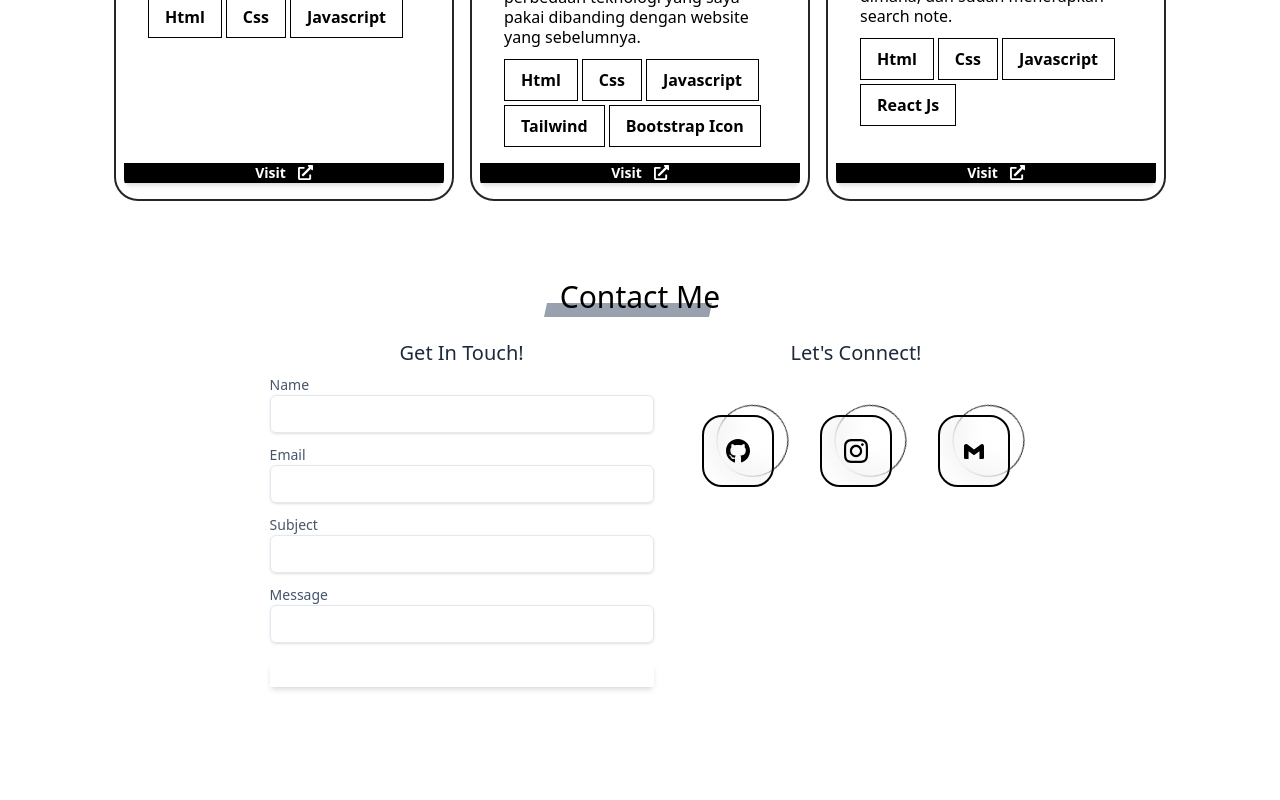
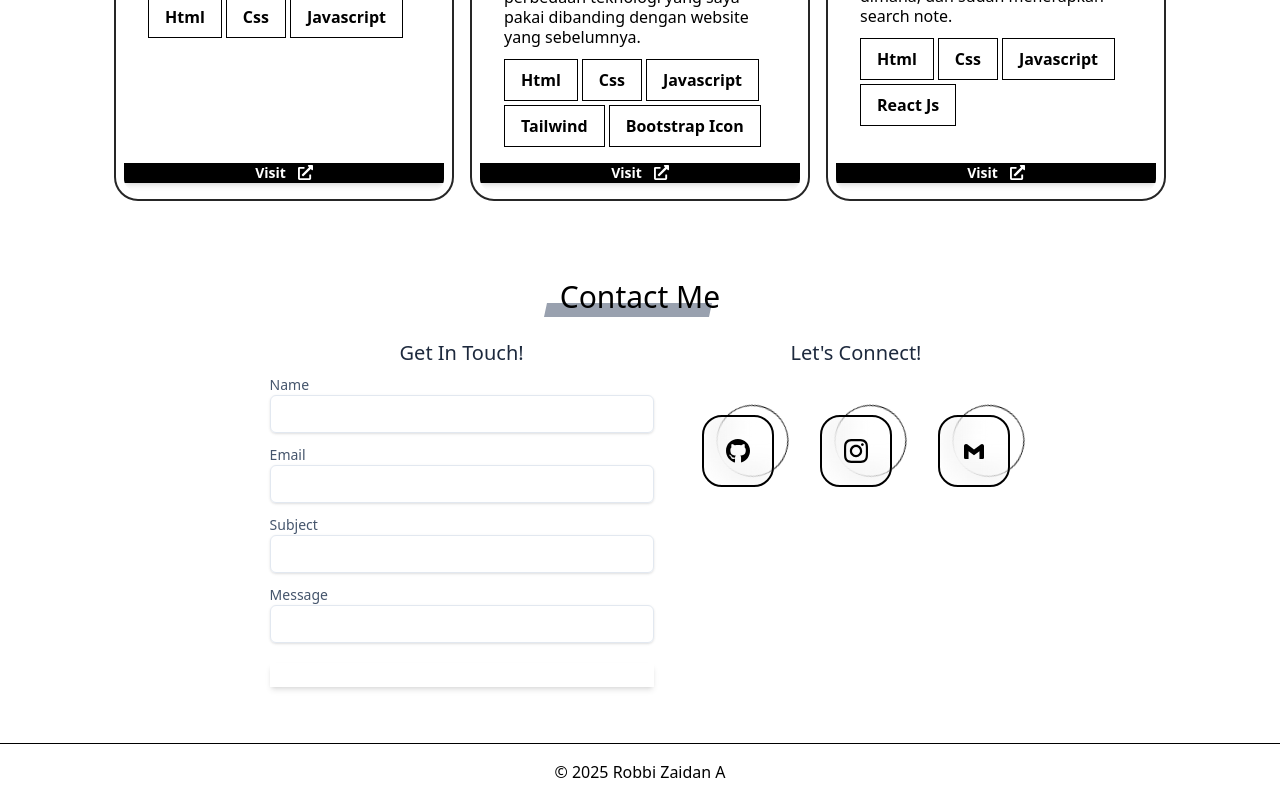
Before and after one commit to Danannme/MyPortofolio, a React (Vite) app: page / in a window 1280 px wide. Shown: the part 1495-2295 px from the top of the page. Before the commit the page ends 2190 px from the top, so only its background shows below. Built offline with nearby package versions, Linux system fonts and the light colour scheme.

Commit message:
upgrade menambah footer section

```diff
--- a/src/App.jsx
+++ b/src/App.jsx
@@ -6,6 +6,7 @@ import About from "./Components/About.jsx";
 import Skills from "./Components/Skills.jsx";
 import Portofolio from "./Components/Portofolio.jsx";
 import Contact from "./Components/Contact.jsx";
+import { Footer } from "./Components/Footer.jsx";
 import "ldrs/lineWobble";
 
 function App() {
@@ -54,6 +55,7 @@ function App() {
                         <Skills />
                         <Portofolio />
                         <Contact />
+                        <Footer />
                     </div>
                 </>
             )}
--- /dev/null
+++ b/src/Components/Footer.jsx
@@ -0,0 +1,11 @@
+import { Typography } from "@material-tailwind/react";
+
+export function Footer() {
+    return (
+        <footer className="flex w-full flex-row flex-wrap items-center justify-center border-t border-blue-gray-50 py-4 text-center">
+            <Typography color="black" className="font-normal">
+                &copy; 2025 Robbi Zaidan A
+            </Typography>
+        </footer>
+    );
+}
```
